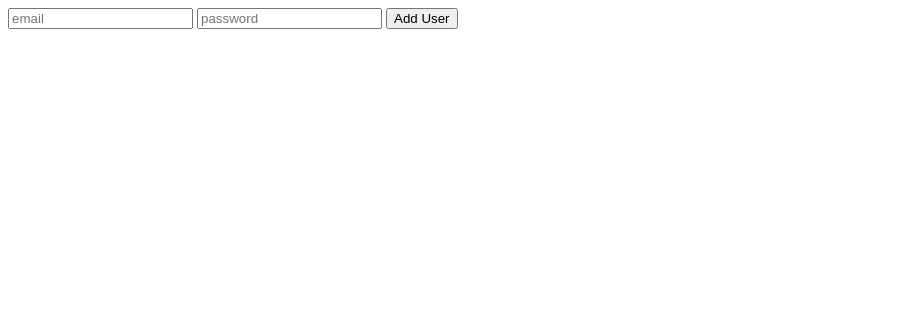
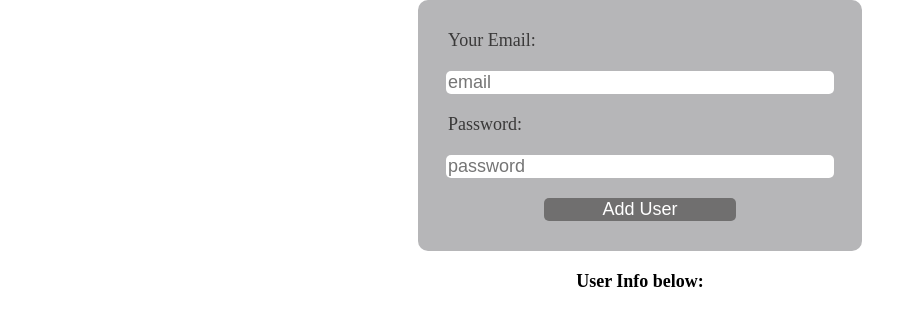
Before and after one commit to paulius-sak/new, a plain HTML site: page index.html in a window 1280 px wide. Shown: the whole page, without its empty margins (0-917 px from the left). Drawn offline with Linux system fonts and the light colour scheme.

Commit message:
added style

```diff
--- a/index.html
+++ b/index.html
@@ -4,15 +4,19 @@
     <meta charset="UTF-8" />
     <meta name="viewport" content="width=device-width, initial-scale=1.0" />
     <title>Document</title>
+    <link rel="stylesheet" href="style.css">
   </head>
   <body>
-    <div>
+    <div class="wrapper">
+      <label for="user-email">Your Email:</label>
       <input placeholder="email" id="user-email" />
+      <label for="user-password">Password:</label>
       <input placeholder="password" id="user-password" />
 
       <button id="main-btn">Add User</button>
     </div>
-    <div id="user-info"></div>
+    <div class="user-info-tag">User Info below:</div>
+    <div class="user-info" id="user-info"></div>
 
 
     <script src="./public/index.js"></script>
--- /dev/null
+++ b/style.css
@@ -0,0 +1,50 @@
+body {
+    min-width: 435px;
+    box-sizing: border-box;
+    margin: 0;
+}
+
+
+.wrapper {
+    display: flex;
+    flex-direction: column;
+    width: 30%;
+    gap: 20px;
+    margin: auto;
+    padding: 30px;
+    border-radius: 10px;
+    background-color: rgb(182, 182, 184);
+    align-items: center;
+    min-width: 375px;
+}
+
+.user-info {
+    text-align: center;
+    font-size: 18px;
+}
+input {
+    font-size: 18px;
+    border-radius: 5px;
+    width: 100%;
+    border: none;
+}
+
+button {
+    width: 50%;
+    font-size: 18px;
+    border-radius: 5px;
+    border: none;
+    background-color: rgb(112, 111, 111);
+    color: #fff;
+}
+label {
+    align-self: flex-start;
+    font-size: 18px;
+    color: rgb(58, 57, 57);
+}
+.user-info-tag {
+    text-align: center;
+    margin-top: 20px;
+    font-size: 18px;
+    font-weight: bold;
+}
```
